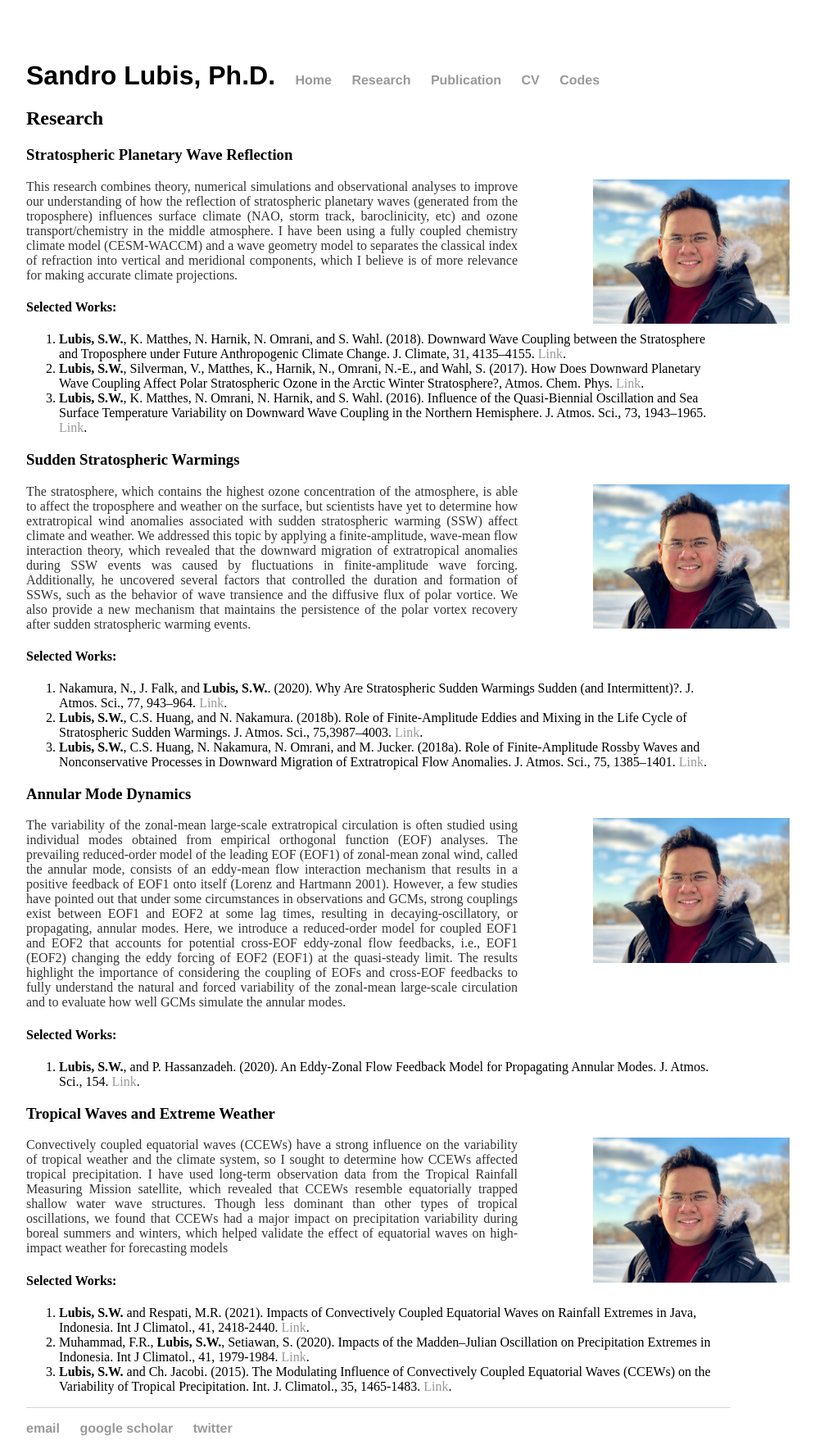
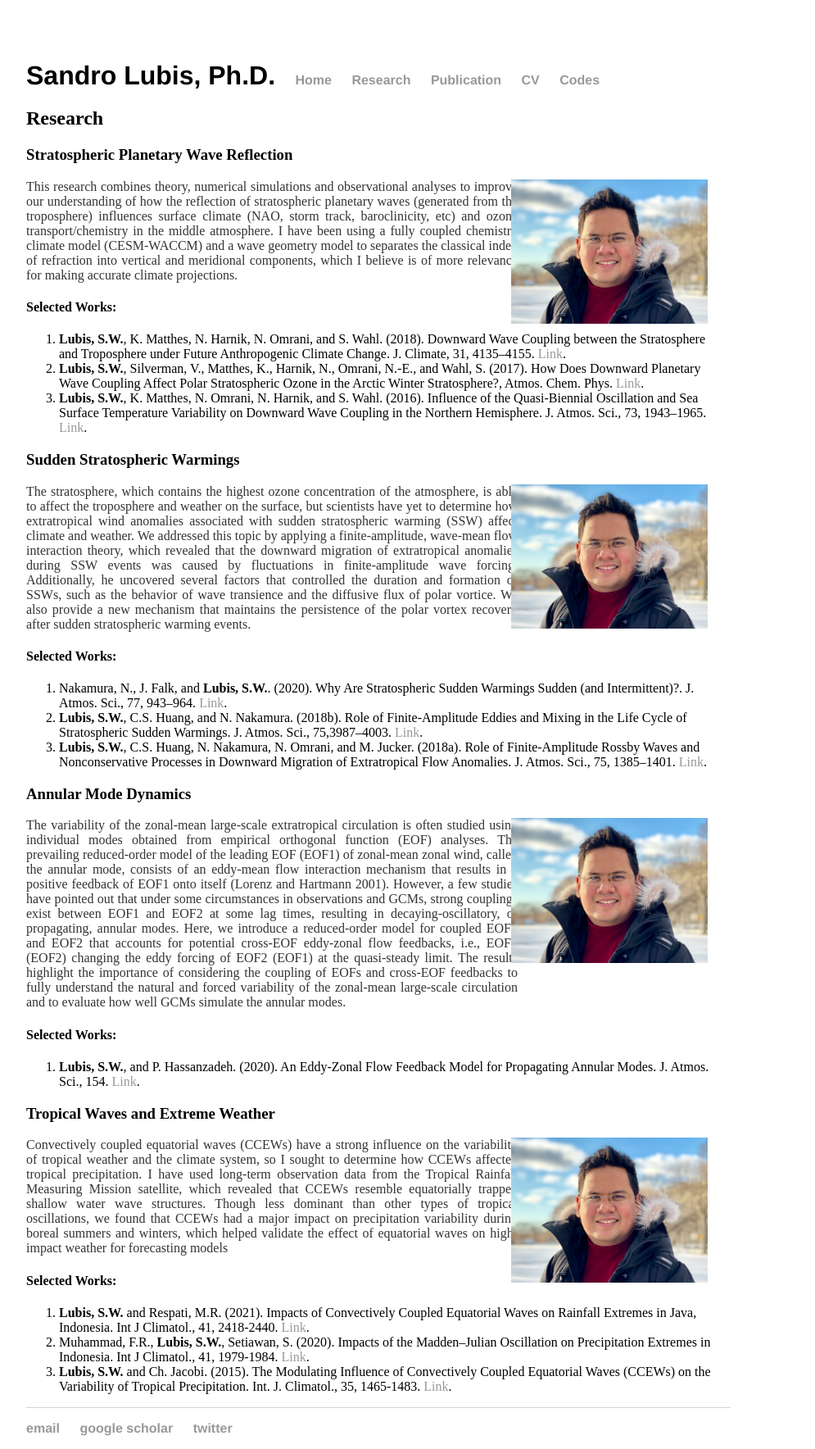
Before and after one commit to sandrolubis/sandrolubis.github.io, a Jekyll site: the page built from research/index.html, in a window 1280 px wide. Shown: the whole page at 82% size, without its empty margins (276-1271 px from the left). Built offline with Jekyll 4.4.1, drawn with Linux system fonts in a browser that asks for light colours.

Commit message:
Update index.html

```diff
--- a/research/index.html
+++ b/research/index.html
@@ -5,7 +5,7 @@
 		<div class="Group">
 			<h2>Research</h2>
 			<h3>Stratospheric Planetary Wave Reflection</h3>
-			<img src="https://sandrolubis.github.io/assets/images/profile.jpg" alt="Fig 1" style="position:absolute; left:1000px; width:240px">
+			<img src="https://sandrolubis.github.io/assets/images/profile.jpg" alt="Fig 1" style="position:absolute; left:900px; width:240px">
 			<p class="indented", style="width:600px"><font size=3> This research combines theory, numerical simulations and
 				observational analyses to improve our understanding of how the reflection of stratospheric planetary waves (generated from the troposphere)
 				 influences surface climate (NAO, storm track, baroclinicity, etc) and ozone transport/chemistry in the middle atmosphere. I have been
@@ -22,7 +22,7 @@
 
 
 			<h3>Sudden Stratospheric Warmings</h3>
-			<img src="https://sandrolubis.github.io/assets/images/profile.jpg" alt="Fig 2" style="position:absolute; left:1000px; width:240px">
+			<img src="https://sandrolubis.github.io/assets/images/profile.jpg" alt="Fig 2" style="position:absolute; left:900px; width:240px">
 			<p class="indented", style="width:600px"><font size=3>  The stratosphere, which contains the highest ozone concentration of the atmosphere, is able to affect the troposphere and weather on the surface,
 				but scientists have yet to determine how extratropical wind anomalies associated with sudden stratospheric warming (SSW) affect climate and weather.
 				We addressed this topic by applying a finite-amplitude, wave-mean flow interaction theory, which revealed that the downward migration of extratropical anomalies during SSW events was caused by fluctuations in finite-amplitude wave forcing. Additionally, he uncovered several factors that
@@ -41,7 +41,7 @@
 
 
 			<h3>Annular Mode Dynamics</h3>
-			<img src="https://sandrolubis.github.io/assets/images/profile.jpg" alt="Fig 3" style="position:absolute; left:1000px; width:240px">
+			<img src="https://sandrolubis.github.io/assets/images/profile.jpg" alt="Fig 3" style="position:absolute; left:900px; width:240px">
 			<p class="indented", style="width:600px"><font size=3>
 				The variability of the zonal-mean large-scale extratropical circulation is often studied using individual modes obtained from empirical orthogonal function (EOF) analyses.
 				The prevailing reduced-order model of the leading EOF (EOF1) of zonal-mean zonal wind, called the annular mode, consists of an eddy-mean flow interaction mechanism that results
@@ -55,7 +55,7 @@
 
 
 			<h3>Tropical Waves and Extreme Weather</h3>
-			<img src="https://sandrolubis.github.io/assets/images/profile.jpg" alt="Fig 4" style="position:absolute; left:1000px; width:240px">
+			<img src="https://sandrolubis.github.io/assets/images/profile.jpg" alt="Fig 4" style="position:absolute; left:900px; width:240px">
 			<p class="indented", style="width:600px"><font size=3> Convectively coupled equatorial waves (CCEWs) have a strong influence on the variability of
 				tropical weather and the climate system, so I sought to determine how CCEWs affected tropical precipitation.
 				I have used long-term observation data from the Tropical Rainfall Measuring Mission satellite, which revealed that CCEWs resemble
```
